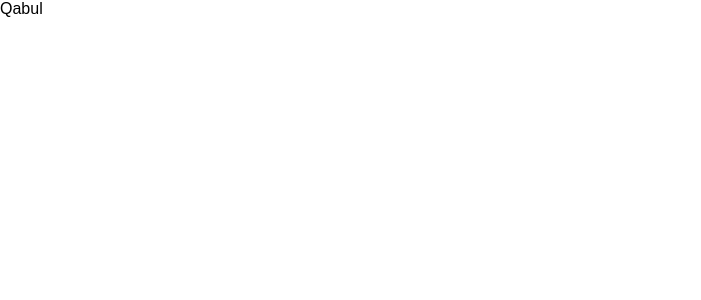
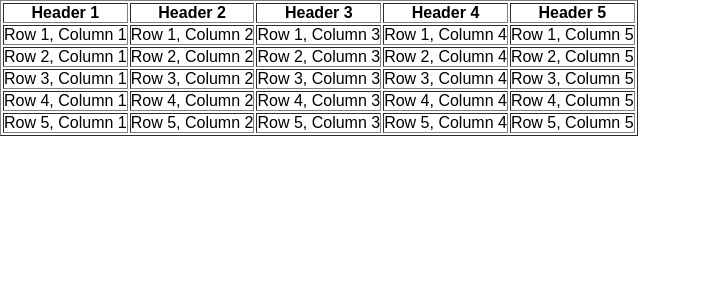
Before and after one commit to YusufjonAbdumajidov/YakGuz, a React (Create React App) app: page /qabul in a window 1280 px wide. Shown: the top 300 px of the page, without its empty margins (0-701 px from the left). Built offline with nearby package versions, Linux system fonts and the light colour scheme.

Commit message:
new table created

```diff
--- a/src/Components/Qabul.jsx
+++ b/src/Components/Qabul.jsx
@@ -2,7 +2,52 @@ import React from 'react'
 
 const Qabul = () => {
   return (
-    <div>Qabul</div>
+    <div className='qabulContainer'>
+      <table border="1">
+        <tr>
+            <th>Header 1</th>
+            <th>Header 2</th>
+            <th>Header 3</th>
+            <th>Header 4</th>
+            <th>Header 5</th>
+        </tr>
+        <tr>
+            <td>Row 1, Column 1</td>
+            <td>Row 1, Column 2</td>
+            <td>Row 1, Column 3</td>
+            <td>Row 1, Column 4</td>
+            <td>Row 1, Column 5</td>
+        </tr>
+        <tr>
+            <td>Row 2, Column 1</td>
+            <td>Row 2, Column 2</td>
+            <td>Row 2, Column 3</td>
+            <td>Row 2, Column 4</td>
+            <td>Row 2, Column 5</td>
+        </tr>
+        <tr>
+            <td>Row 3, Column 1</td>
+            <td>Row 3, Column 2</td>
+            <td>Row 3, Column 3</td>
+            <td>Row 3, Column 4</td>
+            <td>Row 3, Column 5</td>
+        </tr>
+        <tr>
+            <td>Row 4, Column 1</td>
+            <td>Row 4, Column 2</td>
+            <td>Row 4, Column 3</td>
+            <td>Row 4, Column 4</td>
+            <td>Row 4, Column 5</td>
+        </tr>
+        <tr>
+            <td>Row 5, Column 1</td>
+            <td>Row 5, Column 2</td>
+            <td>Row 5, Column 3</td>
+            <td>Row 5, Column 4</td>
+            <td>Row 5, Column 5</td>
+        </tr>
+    </table>
+    </div>
   )
 }
 
```
